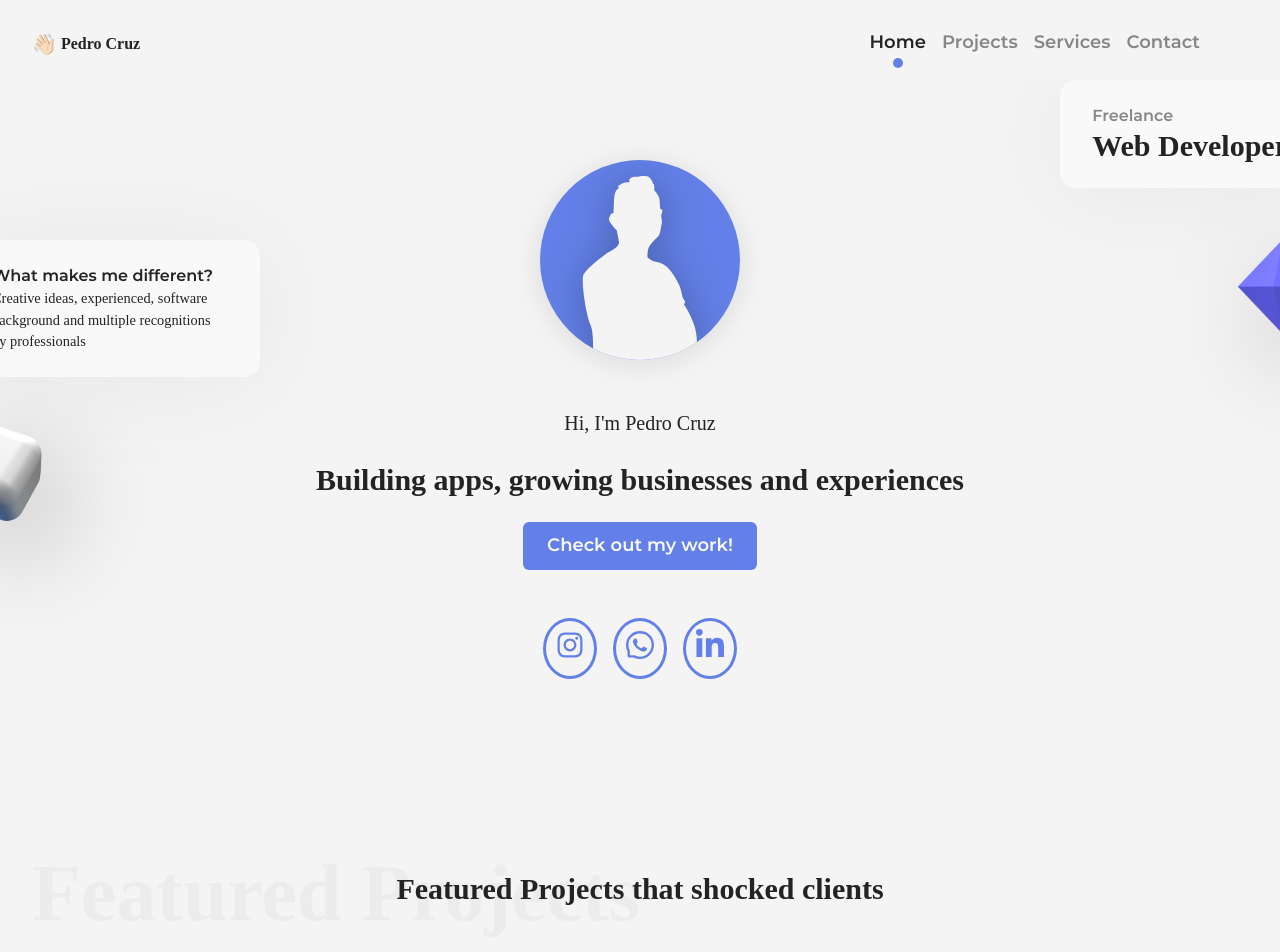
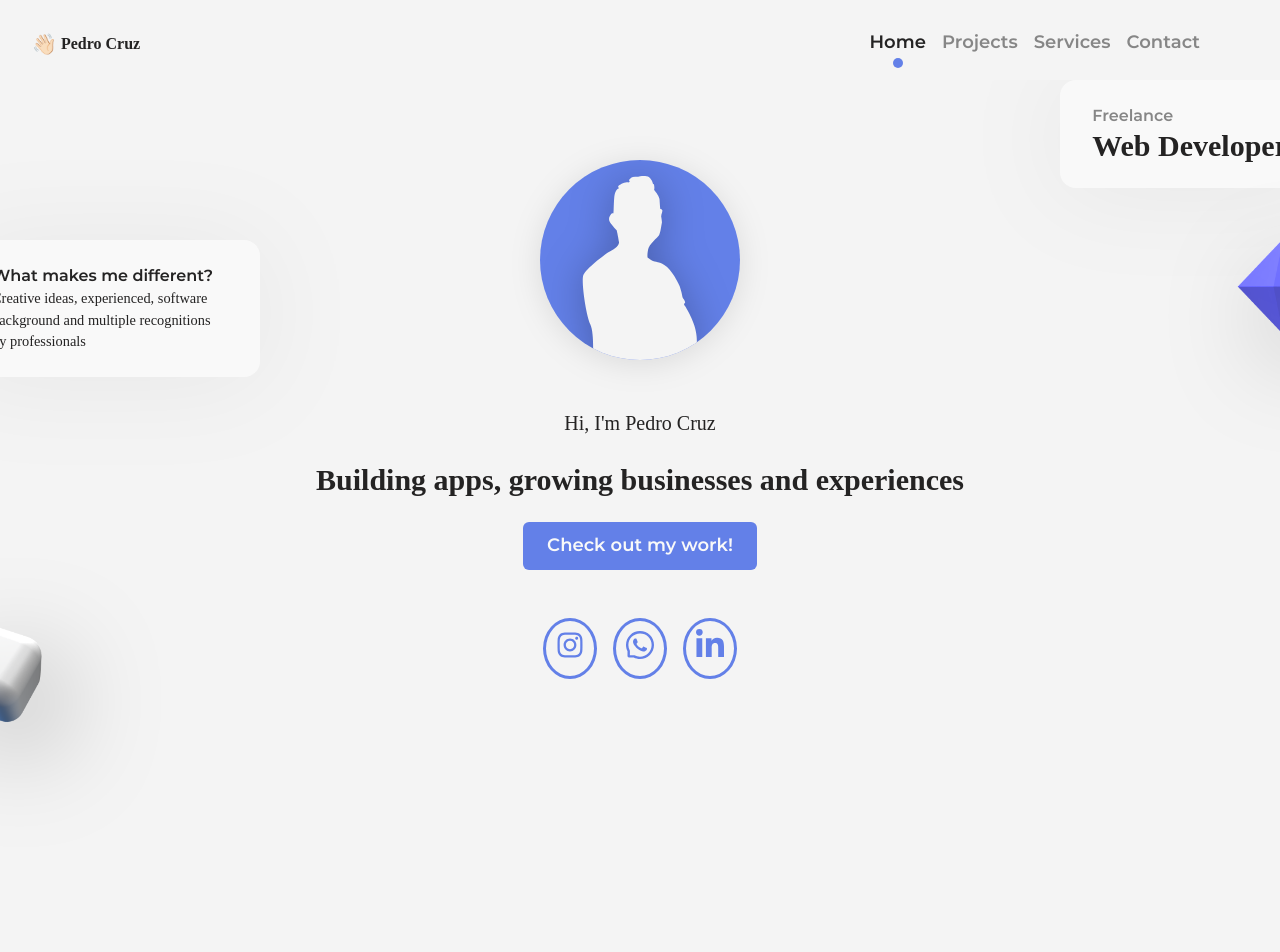
Before and after one commit to PedroEdu6786/client-portfolio, a Next.js app: page / in a window 1280 px wide. Shown: the top 952 px of the page. Built offline with nearby package versions, Linux system fonts and the light colour scheme; a web font is replaced by a local one.

Commit message:
feat: template added to sections, and page template created

```diff
--- a/pages/index.jsx
+++ b/pages/index.jsx
@@ -1,20 +1,17 @@
-import Footer from '../src/components/organisms/Footer'
-import Header from '../src/components/organisms/Header'
+import PageTemplate from '../src/components/templates/PageTemplate'
 import Hero from '../src/components/organisms/Hero'
-import Newsletter from '../src/components/organisms/Newsletter'
 import Projects from '../src/components/organisms/Projects'
 import Services from '../src/components/organisms/Services'
+import Newsletter from '../src/components/organisms/Newsletter'
 
 const Home = () => {
   return (
-    <>
-      <Header />
+    <PageTemplate>
       <Hero />
       <Projects />
       <Services />
       <Newsletter />
-      <Footer />
-    </>
+    </PageTemplate>
   )
 }
 
--- a/src/components/atoms/Title.jsx
+++ b/src/components/atoms/Title.jsx
@@ -1,8 +1,8 @@
 import { Heading } from '@chakra-ui/layout'
 
-const Title = ({ children }) => {
+const Title = ({ children, ...rest }) => {
   return (
-    <Heading size="lg" align="center">
+    <Heading size="lg" align="center" {...rest}>
       {children}
     </Heading>
   )
--- a/src/components/molecules/TextMessage.jsx
+++ b/src/components/molecules/TextMessage.jsx
@@ -1,5 +1,3 @@
-import { Heading } from '@chakra-ui/layout'
-import { Text } from '@chakra-ui/layout'
 import { Box } from '@chakra-ui/layout'
 import React from 'react'
 
@@ -9,6 +7,7 @@ const TextMessage = ({ children, ...rest }) => {
       py="1.5rem"
       px="2rem"
       pos="absolute"
+      zIndex="-1"
       bgColor="portfolio.white"
       filter="drop-shadow( 0px 4px 50px rgba(0, 0, 0, 0.05))"
       borderRadius="1rem"
--- a/src/components/organisms/Header.jsx
+++ b/src/components/organisms/Header.jsx
@@ -14,7 +14,7 @@ const Header = () => {
   }
 
   return (
-    <>
+    <Box as="section">
       {/* --------------- OVERLAY ---------------*/}
       <Box onClick={handleOverlay}>{menuState && <Overlay />}</Box>
       <MarginTemplate>
@@ -38,7 +38,7 @@ const Header = () => {
           <Navbar menuState={menuState} />
         </HStack>
       </MarginTemplate>
-    </>
+    </Box>
   )
 }
 
--- a/src/components/organisms/Hero.jsx
+++ b/src/components/organisms/Hero.jsx
@@ -6,11 +6,12 @@ import Title from '../atoms/Title'
 import HeroIcon from '../molecules/HeroIcon'
 import HeroMessages from '../molecules/HeroMessages'
 import SocialMedia from '../molecules/SocialMedia'
+import HeroTemplate from '../templates/HeroTemplate'
 import MarginTemplate from '../templates/MarginTemplate'
 
 const Hero = () => {
   return (
-    <Box pos="relative" overflow="hidden">
+    <HeroTemplate pos="relative" overflow="hidden">
       <HeroMessages />
       <Image
         pos="absolute"
@@ -33,7 +34,7 @@ const Hero = () => {
         filter="drop-shadow(20px 30px 50px rgba(0, 0, 0, 0.25))"
         alt=""
       />
-      <MarginTemplate pt="5rem">
+      <MarginTemplate>
         <Stack align="center" spacing="3rem">
           <HeroIcon />
           <Stack align="center" spacing="1.5rem">
@@ -46,7 +47,7 @@ const Hero = () => {
           <SocialMedia />
         </Stack>
       </MarginTemplate>
-    </Box>
+    </HeroTemplate>
   )
 }
 
--- a/src/components/organisms/Newsletter.jsx
+++ b/src/components/organisms/Newsletter.jsx
@@ -1,5 +1,4 @@
 import {
-  Box,
   Button,
   Input,
   InputGroup,
@@ -10,10 +9,11 @@ import MarginTemplate from '../templates/MarginTemplate'
 import Title from '../atoms/Title'
 import TextVariant from '../atoms/TextVariant'
 import Wireframes from '../atoms/Wireframes'
+import SectionTemplate from '../templates/SectionTemplate'
 
 const Newsletter = () => {
   return (
-    <Box py="30rem" overflow="hidden" pos="relative">
+    <SectionTemplate pb="25rem" overflow="hidden" pos="relative">
       <MarginTemplate>
         <Stack spacing="3rem">
           <Title>
@@ -43,7 +43,7 @@ const Newsletter = () => {
         </Stack>
       </MarginTemplate>
       <Wireframes />
-    </Box>
+    </SectionTemplate>
   )
 }
 
--- a/src/components/organisms/Projects.jsx
+++ b/src/components/organisms/Projects.jsx
@@ -1,5 +1,5 @@
 import { useRouter } from 'next/router'
-import { Box, Stack } from '@chakra-ui/layout'
+import { Stack } from '@chakra-ui/layout'
 import { AnimatePresence } from 'framer-motion'
 import Title from '../atoms/Title'
 import TitleCarousel from '../atoms/TitleCarousel'
@@ -7,15 +7,15 @@ import ProjectDisplay from '../molecules/ProjectDisplay'
 import ProjectCard from '../molecules/ProjectCard'
 import MarginTemplate from '../templates/MarginTemplate'
 import { projects } from '../../constants/projects'
+import SectionTemplate from '../templates/SectionTemplate'
 
 const Projects = () => {
   const router = useRouter()
   const { projectId } = router.query
 
   return (
-    <>
-      <Box mt="10rem">
-        <Stack p="2rem" justify="center" pos="relative" overflow="hidden">
+    <SectionTemplate>
+      <Stack justify="center" pos="relative" overflow="hidden">
         <Title mx="2rem">Featured Projects that shocked clients</Title>
         <TitleCarousel
           pos="absolute"
@@ -28,7 +28,6 @@ const Projects = () => {
           Featured Projects
         </TitleCarousel>
       </Stack>
-      </Box>
       <MarginTemplate>
         <Stack mt="3rem" spacing="1.5rem">
           {projects.map((item) => (
@@ -39,7 +38,7 @@ const Projects = () => {
       <AnimatePresence>
         {projectId && <ProjectDisplay id={projectId} />}
       </AnimatePresence>
-    </>
+    </SectionTemplate>
   )
 }
 
--- a/src/components/organisms/Services.jsx
+++ b/src/components/organisms/Services.jsx
@@ -1,30 +1,31 @@
-import { Box, Heading, Image, Stack } from '@chakra-ui/react'
+import { Heading, Image, Stack } from '@chakra-ui/react'
 import { TiBrush } from 'react-icons/ti'
 import { RiMacbookLine } from 'react-icons/ri'
 import { GoSearch } from 'react-icons/go'
 import ServiceBox from '../molecules/ServiceBox'
 import MarginTemplate from '../templates/MarginTemplate'
 import { Filter } from '../atoms/Filter'
+import SectionTemplate from '../templates/SectionTemplate'
 
 const Services = () => {
   return (
-    <Box mt="5rem" pos="relative" overflow="hidden">
-      <Filter top="0" right="-50px" />
+    <SectionTemplate pos="relative" overflow="hidden">
+      <Filter top="120px" right="-50px" />
       <Image
         src="/img/3d-ring.png"
         pos="absolute"
         w="150px"
         zIndex="-1"
-        top="0"
+        top="120px"
         right="-50px"
       />
-      <Filter bottom="0" left="-50px" />
+      <Filter bottom="150px" left="-50px" />
       <Image
         src="/img/3d-pill.png"
         pos="absolute"
         w="150px"
         zIndex="-1"
-        bottom="0"
+        bottom="150px"
         left="-50px"
       />
       <MarginTemplate pt="5rem" pb="15rem">
@@ -52,7 +53,7 @@ const Services = () => {
           </Stack>
         </Stack>
       </MarginTemplate>
-    </Box>
+    </SectionTemplate>
   )
 }
 
--- /dev/null
+++ b/src/components/templates/HeroTemplate.jsx
@@ -0,0 +1,11 @@
+import { Box } from '@chakra-ui/layout'
+
+const HeroTemplate = ({ children, ...rest }) => {
+  return (
+    <Box as="section" h="100vh" py="5rem" {...rest}>
+      {children}
+    </Box>
+  )
+}
+
+export default HeroTemplate
--- /dev/null
+++ b/src/components/templates/PageTemplate.jsx
@@ -0,0 +1,15 @@
+import { Box } from '@chakra-ui/layout'
+import Header from '../organisms/Header'
+import Footer from '../organisms/Footer'
+
+const PageTemplate = ({ children, ...rest }) => {
+  return (
+    <Box {...rest}>
+      <Header />
+      {children}
+      <Footer />
+    </Box>
+  )
+}
+
+export default PageTemplate
--- /dev/null
+++ b/src/components/templates/SectionTemplate.jsx
@@ -0,0 +1,11 @@
+import { Box } from '@chakra-ui/layout'
+
+const SectionTemplate = ({ children, ...rest }) => {
+  return (
+    <Box as="section" py="10rem" {...rest}>
+      {children}
+    </Box>
+  )
+}
+
+export default SectionTemplate
```
Lines whose indentation alone changed are shown as unchanged.
